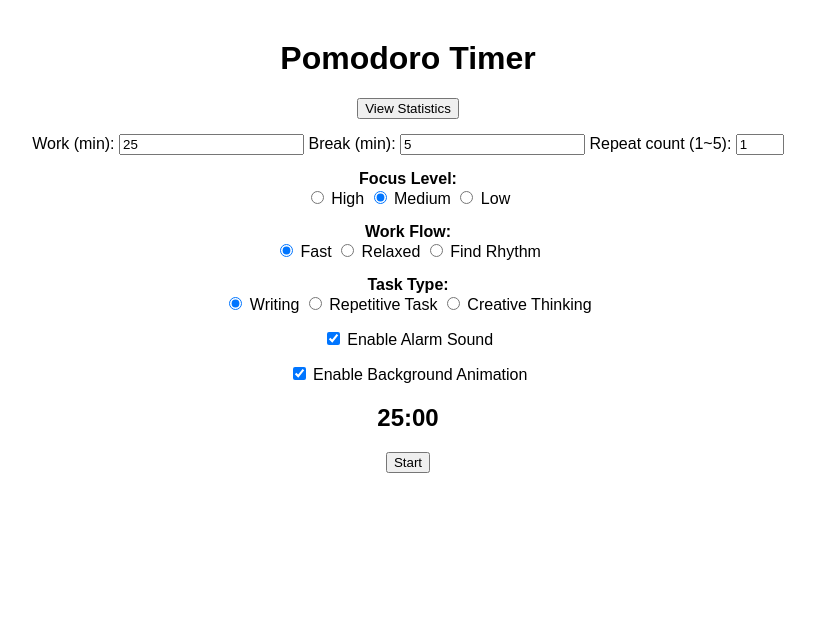
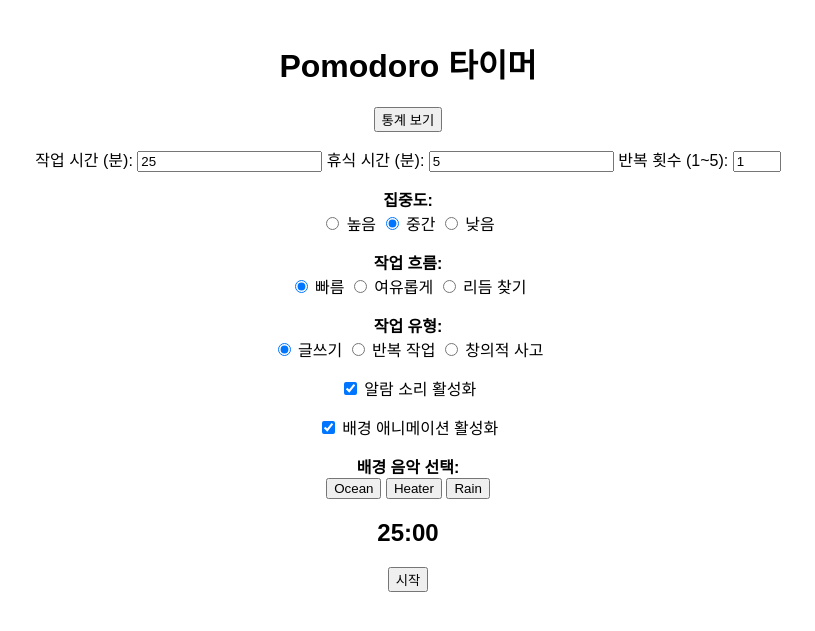
Before and after one commit to yundo5/pomodoroEx, a Flask app: page / in a window 1280 px wide. Shown: the top 631 px of the page, without its empty margins (232-1047 px from the left). Run offline with Flask 3, Linux system fonts and the light colour scheme.

Commit message:
사운드 3종류 추가

```diff
--- a/static/script.js
+++ b/static/script.js
@@ -4,9 +4,19 @@
 let currentRepeat = 0;
 let isPaused = false;
 
-// ✅ 애니메이션 관련 요소 참조
+// 배경 애니메이션 관련 요소
 const bgVideo = document.getElementById("bgVideo");
 const animationToggle = document.getElementById("animationToggle");
+
+// 배경 음악 관련 요소
+const bgMusic = document.getElementById("bgMusic");
+bgMusic.loop = true;
+let selectedMusic = "";
+
+// 음악 선택 버튼 이벤트 리스너
+document.getElementById("musicOcean").addEventListener("click", () => selectMusic("ocean.mp3"));
+document.getElementById("musicHeater").addEventListener("click", () => selectMusic("heater.mp3"));
+document.getElementById("musicRain").addEventListener("click", () => selectMusic("rain.mp3"));
 
 function getRadioValue(name) {
     const radios = document.getElementsByName(name);
@@ -16,7 +26,7 @@
     return "";
 }
 
-// ✅ 애니메이션 상태 제어 함수
+// 배경 애니메이션 상태 업데이트 함수
 function updateAnimationState(on) {
     if (on) {
         bgVideo.removeAttribute("hidden");
@@ -27,6 +37,28 @@
         bgVideo.pause();
         bgVideo.currentTime = 0;
     }
+}
+
+// 배경 음악 재생 함수
+function playBackgroundMusic() {
+    if (selectedMusic) {
+        bgMusic.src = `/static/music/${selectedMusic}`;
+        bgMusic.play().catch((error) => {
+            console.log("음악 재생 오류:", error);
+        });
+    }
+}
+
+// 배경 음악 정지 함수
+function stopBackgroundMusic() {
+    bgMusic.pause();
+    bgMusic.currentTime = 0;
+}
+
+// 배경 음악 선택 함수
+function selectMusic(musicFile) {
+    selectedMusic = musicFile;
+    // 음악은 startPomodoro에서 재생됩니다.
 }
 
 function startPomodoro() {
@@ -51,7 +83,7 @@
         let timeLeft = duration;
         updateTimerDisplay(timeLeft);
 
-        // ✅ 배경색: 애니메이션이 꺼져 있을 때만 적용
+        // 배경 색상 설정: 애니메이션이 비활성화된 경우에만 적용
         if (!animationToggle.checked) {
             document.body.style.backgroundColor = isWork ? "#FF6347" : "#4CAF50";
         } else {
@@ -72,7 +104,7 @@
 
                     if (!isWork) currentRepeat++;
                     if (currentRepeat < totalRepeats) {
-                        // ✅ 집중 → 휴식 전환이면 애니메이션 끄기
+                        // 작업 세션 종료 후 애니메이션 정지
                         if (isWork && animationToggle.checked) {
                             updateAnimationState(false);
                         }
@@ -80,7 +112,8 @@
                         isWork = !isWork;
                         runTimer(isWork ? durations.work : durations.break);
                     } else {
-                        updateAnimationState(false);  // 마지막 반복 종료 시
+                        updateAnimationState(false);  // 모든 세션 종료 시
+                        stopBackgroundMusic();        // 배경 음악 정지
                         document.getElementById("feedback").classList.remove("hidden");
                     }
                 }
@@ -91,48 +124,62 @@
     runTimer(durations.work);
 
     if (animationToggle.checked) {
-        updateAnimationState(true);  // ✅ 애니메이션 시작
+        updateAnimationState(true);  // 배경 애니메이션 시작
     }
+
+    playBackgroundMusic(); // 배경 음악 재생
 }
 
 function pausePomodoro() {
     isPaused = !isPaused;
-    document.getElementById("pauseBtn").textContent = isPaused ? "Resume" : "Pause";
+    document.getElementById("pauseBtn").textContent = isPaused ? "재개" : "일시정지";
+    if (isPaused) {
+        bgMusic.pause();
+    } else {
+        bgMusic.play();
+    }
 }
 
+// Pomodoro 타이머 중지 함수
 function stopPomodoro() {
-    clearInterval(interval);
-    updateAnimationState(false);
-    resetUI();
+    clearInterval(interval); // 타이머 중지
+    updateAnimationState(false); // 배경 애니메이션 정지
+    stopBackgroundMusic(); // 배경 음악 정지
+    resetUI(); // UI 초기화
 }
 
+// UI 초기화 함수
 function resetUI() {
-    // ✅ 애니메이션 여부에 따라 배경 리셋
+    // 배경 애니메이션 여부에 따른 배경 색상 설정
     document.body.style.backgroundColor = animationToggle.checked ? "transparent" : "#ffffff";
-    showSettings();
-    updateTimerDisplay(0);
-    isPaused = false;
+    showSettings(); // 설정 화면 표시
+    updateTimerDisplay(0); // 타이머 표시 초기화
+    isPaused = false; // 일시정지 상태 초기화
 }
 
+// 타이머 표시 업데이트 함수
 function updateTimerDisplay(seconds) {
     const m = String(Math.floor(seconds / 60)).padStart(2, "0");
     const s = String(seconds % 60).padStart(2, "0");
     document.getElementById("timer").textContent = `${m}:${s}`;
 }
 
+// 설정 화면 숨기기 함수
 function hideSettings() {
     document.getElementById("settings").classList.add("hidden");
     document.getElementById("pauseBtn").classList.remove("hidden");
     document.getElementById("stopBtn").classList.remove("hidden");
 }
 
+// 설정 화면 표시 함수
 function showSettings() {
     document.getElementById("settings").classList.remove("hidden");
     document.getElementById("pauseBtn").classList.add("hidden");
     document.getElementById("stopBtn").classList.add("hidden");
-    document.getElementById("pauseBtn").textContent = "Pause";
+    document.getElementById("pauseBtn").textContent = "일시정지";
 }
 
+// 피드백 제출 함수
 function submitFeedback() {
     const focusFeedback = getRadioValue("focusFeedback");
     const breakFeedback = getRadioValue("breakFeedback");
@@ -155,7 +202,7 @@
             breakFeedback
         })
     }).then(() => {
-        alert("Feedback submitted. Thank you!");
+        alert("피드백이 제출되었습니다. 감사합니다!");
         showSettings();
         document.getElementById("feedback").classList.add("hidden");
     });
--- a/static/style.css
+++ b/static/style.css
@@ -28,3 +28,14 @@
     z-index: -1;
     border-radius: 10px;
 }
+.music-option {
+    margin: 5px;
+    padding: 10px;
+    cursor: pointer;
+    background-color: #f0f0f0;
+    border: none;
+    border-radius: 5px;
+}
+.music-option:hover {
+    background-color: #e0e0e0;
+}
--- a/templates/index.html
+++ b/templates/index.html
@@ -1,85 +1,95 @@
 <!DOCTYPE html>
-<html lang="en">
+<html lang="ko">
 <head>
     <meta charset="UTF-8">
-    <title>Pomodoro Web</title>
+    <title>Pomodoro 웹</title>
     <link rel="stylesheet" href="/static/style.css">
 </head>
 <body>
-    <h1>Pomodoro Timer</h1>
-     <video id="bgVideo" autoplay loop hidden>
+    <h1>Pomodoro 타이머</h1>
+    <video id="bgVideo" autoplay loop hidden>
         <source src="{{ url_for('static', filename='animation/background.mp4') }}" type="video/mp4">
-        Your browser does not support the video tag.
+        브라우저가 video 태그를 지원하지 않습니다.
     </video>
+
     <div id="settings">
         <div class="section">
-            <a href="/stats"><button>View Statistics</button></a>
+            <a href="/stats"><button>통계 보기</button></a>
         </div>
 
         <div class="section">
-            <label>Work (min): <input type="number" id="workMinutes" value="25"></label>
-            <label>Break (min): <input type="number" id="breakMinutes" value="5"></label>
-            <label>Repeat count (1~5): <input type="number" id="repeatCount" value="1" min="1" max="5"></label>
+            <label>작업 시간 (분): <input type="number" id="workMinutes" value="25"></label>
+            <label>휴식 시간 (분): <input type="number" id="breakMinutes" value="5"></label>
+            <label>반복 횟수 (1~5): <input type="number" id="repeatCount" value="1" min="1" max="5"></label>
         </div>
 
         <div class="section">
-            <strong>Focus Level:</strong><br>
-            <label><input type="radio" name="focus" value="High"> High</label>
-            <label><input type="radio" name="focus" value="Medium" checked> Medium</label>
-            <label><input type="radio" name="focus" value="Low"> Low</label>
+            <strong>집중도:</strong><br>
+            <label><input type="radio" name="focus" value="High"> 높음</label>
+            <label><input type="radio" name="focus" value="Medium" checked> 중간</label>
+            <label><input type="radio" name="focus" value="Low"> 낮음</label>
         </div>
 
         <div class="section">
-            <strong>Work Flow:</strong><br>
-            <label><input type="radio" name="flow" value="Fast" checked> Fast</label>
-            <label><input type="radio" name="flow" value="Relaxed"> Relaxed</label>
-            <label><input type="radio" name="flow" value="Find Rhythm"> Find Rhythm</label>
+            <strong>작업 흐름:</strong><br>
+            <label><input type="radio" name="flow" value="Fast" checked> 빠름</label>
+            <label><input type="radio" name="flow" value="Relaxed"> 여유롭게</label>
+            <label><input type="radio" name="flow" value="Find Rhythm"> 리듬 찾기</label>
         </div>
 
         <div class="section">
-            <strong>Task Type:</strong><br>
-            <label><input type="radio" name="task" value="Writing" checked> Writing</label>
-            <label><input type="radio" name="task" value="Repetitive Task"> Repetitive Task</label>
-            <label><input type="radio" name="task" value="Creative Thinking"> Creative Thinking</label>
+            <strong>작업 유형:</strong><br>
+            <label><input type="radio" name="task" value="Writing" checked> 글쓰기</label>
+            <label><input type="radio" name="task" value="Repetitive Task"> 반복 작업</label>
+            <label><input type="radio" name="task" value="Creative Thinking"> 창의적 사고</label>
         </div>
 
         <div class="section">
-            <label><input type="checkbox" id="alarmToggle" checked> Enable Alarm Sound</label>
+            <label><input type="checkbox" id="alarmToggle" checked> 알람 소리 활성화</label>
         </div>
         <div class="section">
-            <label><input type="checkbox" id="animationToggle" checked> Enable Background Animation</label>
+            <label><input type="checkbox" id="animationToggle" checked> 배경 애니메이션 활성화</label>
+        </div>
+
+        <div class="section">
+            <strong>배경 음악 선택:</strong><br>
+            <button id="musicOcean">Ocean</button>
+            <button id="musicHeater">Heater</button>
+            <button id="musicRain">Rain</button>
         </div>
     </div>
 
     <div class="section">
         <h2 id="timer">25:00</h2>
-        <button onclick="startPomodoro()">Start</button>
-        <button onclick="pausePomodoro()" id="pauseBtn" class="hidden">Pause</button>
-        <button onclick="stopPomodoro()" id="stopBtn" class="hidden">Stop</button>
+        <button onclick="startPomodoro()">시작</button>
+        <button onclick="pausePomodoro()" id="pauseBtn" class="hidden">일시정지</button>
+        <button onclick="stopPomodoro()" id="stopBtn" class="hidden">중지</button>
     </div>
 
     <div id="feedback" class="section hidden">
-        <h3>Session Feedback</h3>
+        <h3>세션 피드백</h3>
         <div>
-            <p>Was the focus duration sufficient?</p>
-            <label><input type="radio" name="focusFeedback" value="Very insufficient"> Very insufficient</label><br>
-            <label><input type="radio" name="focusFeedback" value="Slightly insufficient"> Slightly insufficient</label><br>
-            <label><input type="radio" name="focusFeedback" value="Adequate" checked> Adequate</label><br>
-            <label><input type="radio" name="focusFeedback" value="Slightly excessive"> Slightly excessive</label><br>
-            <label><input type="radio" name="focusFeedback" value="Very excessive"> Very excessive</label>
+            <p>집중 시간은 적절했나요?</p>
+            <label><input type="radio" name="focusFeedback" value="매우 부족함"> 매우 부족함</label><br>
+            <label><input type="radio" name="focusFeedback" value="조금 부족함"> 조금 부족함</label><br>
+            <label><input type="radio" name="focusFeedback" value="적절함" checked> 적절함</label><br>
+            <label><input type="radio" name="focusFeedback" value="조금 많음"> 조금 많음</label><br>
+            <label><input type="radio" name="focusFeedback" value="매우 많음"> 매우 많음</label>
         </div>
         <div>
-            <p>Was the break duration sufficient?</p>
-            <label><input type="radio" name="breakFeedback" value="Very insufficient"> Very insufficient</label><br>
-            <label><input type="radio" name="breakFeedback" value="Slightly insufficient"> Slightly insufficient</label><br>
-            <label><input type="radio" name="breakFeedback" value="Adequate" checked> Adequate</label><br>
-            <label><input type="radio" name="breakFeedback" value="Slightly excessive"> Slightly excessive</label><br>
-            <label><input type="radio" name="breakFeedback" value="Very excessive"> Very excessive</label>
+            <p>휴식 시간은 적절했나요?</p>
+            <label><input type="radio" name="breakFeedback" value="매우 부족함"> 매우 부족함</label><br>
+            <label><input type="radio" name="breakFeedback" value="조금 부족함"> 조금 부족함</label><br>
+            <label><input type="radio" name="breakFeedback" value="적절함" checked> 적절함</label><br>
+            <label><input type="radio" name="breakFeedback" value="조금 많음"> 조금 많음</label><br>
+            <label><input type="radio" name="breakFeedback" value="매우 많음"> 매우 많음</label>
         </div>
-        <button onclick="submitFeedback()">Submit Feedback</button>
+        <button onclick="submitFeedback()">피드백 제출</button>
     </div>
 
     <audio id="alarmSound" src="/static/alarm.mp3" preload="auto"></audio>
+    <audio id="bgMusic" preload="auto" loop></audio>
+
     <script src="/static/script.js"></script>
 </body>
 </html>
```
Also changed, not shown: record.txt (+7 -0 lines), 4 other files.
